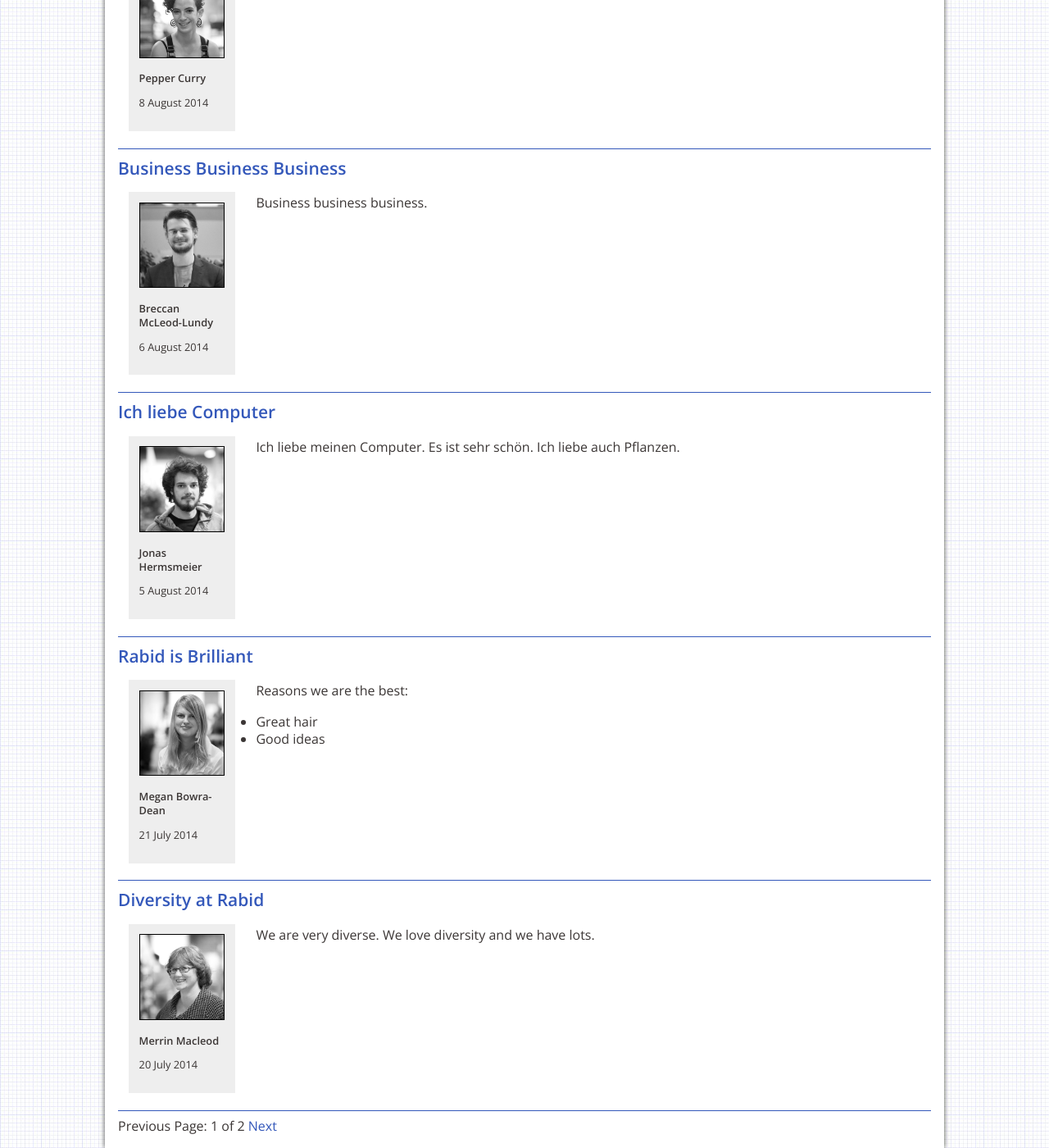
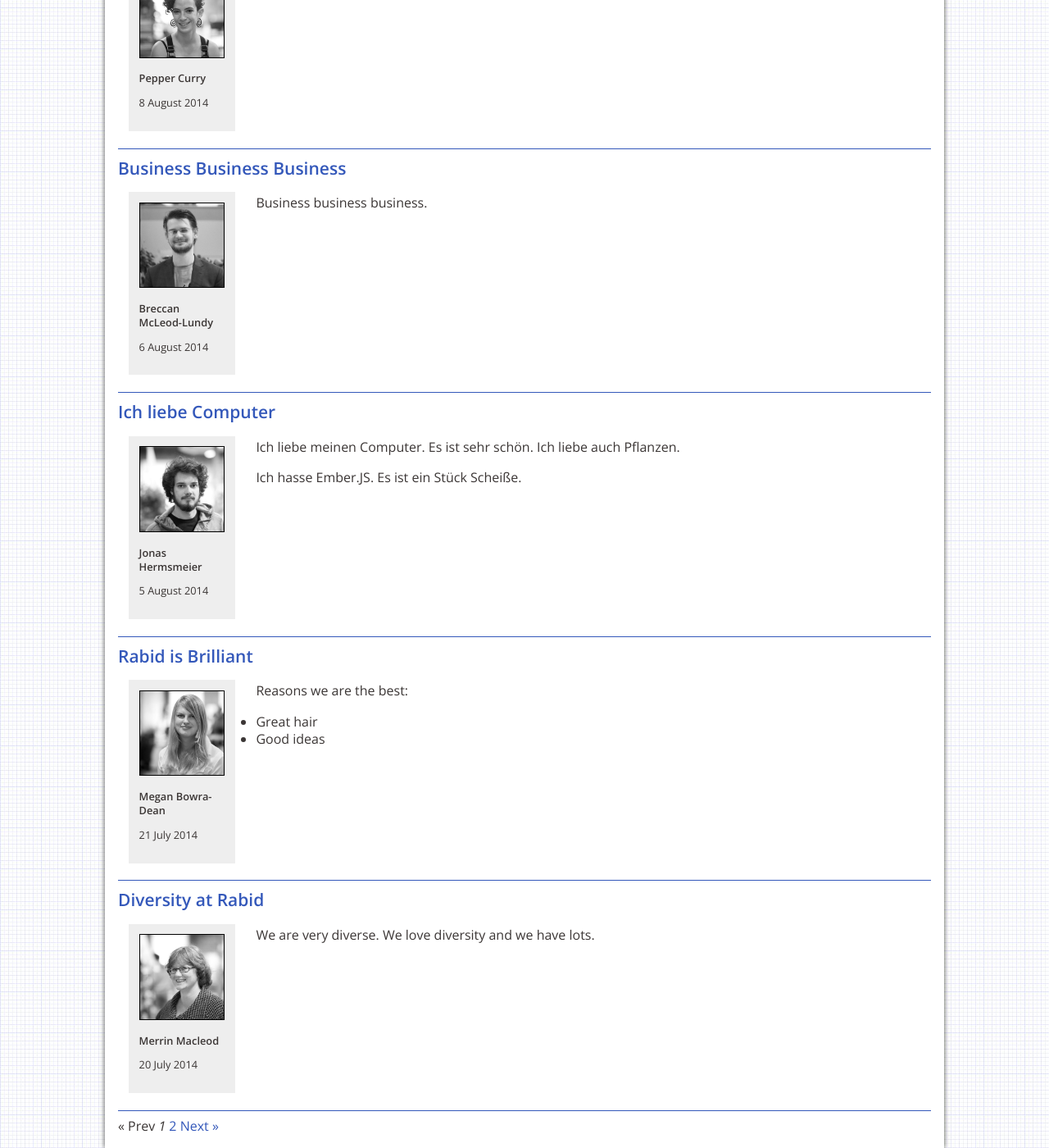
Before and after one commit to soundasleep/rabid.github.io, a Jekyll site: the page built from index.html, in a window 1280 px wide and 1400 px high, scrolled down 391 px. Shown: the whole window at 82% size. Built offline with Jekyll 4.4.1, drawn with Linux system fonts in a browser that asks for light colours; Markdown is read by kramdown in place of the engine named in the settings; the list of posts is cut into pages by our own code.

Commit message:
fixing pagination

```diff
--- a/_posts/2014-08-05-germany.markdown
+++ b/_posts/2014-08-05-germany.markdown
@@ -7,3 +7,5 @@
 
 
 Ich liebe meinen Computer. Es ist sehr schön. Ich liebe auch Pflanzen.
+
+Ich hasse Ember.JS. Es ist ein Stück Scheiße.
--- a/index.html
+++ b/index.html
@@ -24,18 +24,29 @@
   <hr>
 {% endfor %}
 
-<!-- Pagination links -->
+{% if paginator.total_pages > 1 %}
 <div class="pagination">
   {% if paginator.previous_page %}
-    <a href="/page{{ paginator.previous_page }}" class="previous">Previous</a>
+    <a href="{{ paginator.previous_page_path | prepend: site.baseurl | replace: '//', '/' }}">&laquo; Prev</a>
   {% else %}
-    <span class="previous">Previous</span>
+    <span>&laquo; Prev</span>
   {% endif %}
-  <span class="page_number ">Page: {{ paginator.page }} of {{ paginator.total_pages }}</span>
+
+  {% for page in (1..paginator.total_pages) %}
+    {% if page == paginator.page %}
+      <em>{{ page }}</em>
+    {% elsif page == 1 %}
+      <a href="{{ '/index.html' | prepend: site.baseurl | replace: '//', '/' }}">{{ page }}</a>
+    {% else %}
+      <a href="{{ site.paginate_path | prepend: site.baseurl | replace: '//', '/' | replace: ':num', page }}">{{ page }}</a>
+    {% endif %}
+  {% endfor %}
+
   {% if paginator.next_page %}
-    <a href="/page{{ paginator.next_page }}" class="next">Next</a>
+    <a href="{{ paginator.next_page_path | prepend: site.baseurl | replace: '//', '/' }}">Next &raquo;</a>
   {% else %}
-    <span class="next ">Next</span>
+    <span>Next &raquo;</span>
   {% endif %}
 </div>
+{% endif %}
 </div>
```
